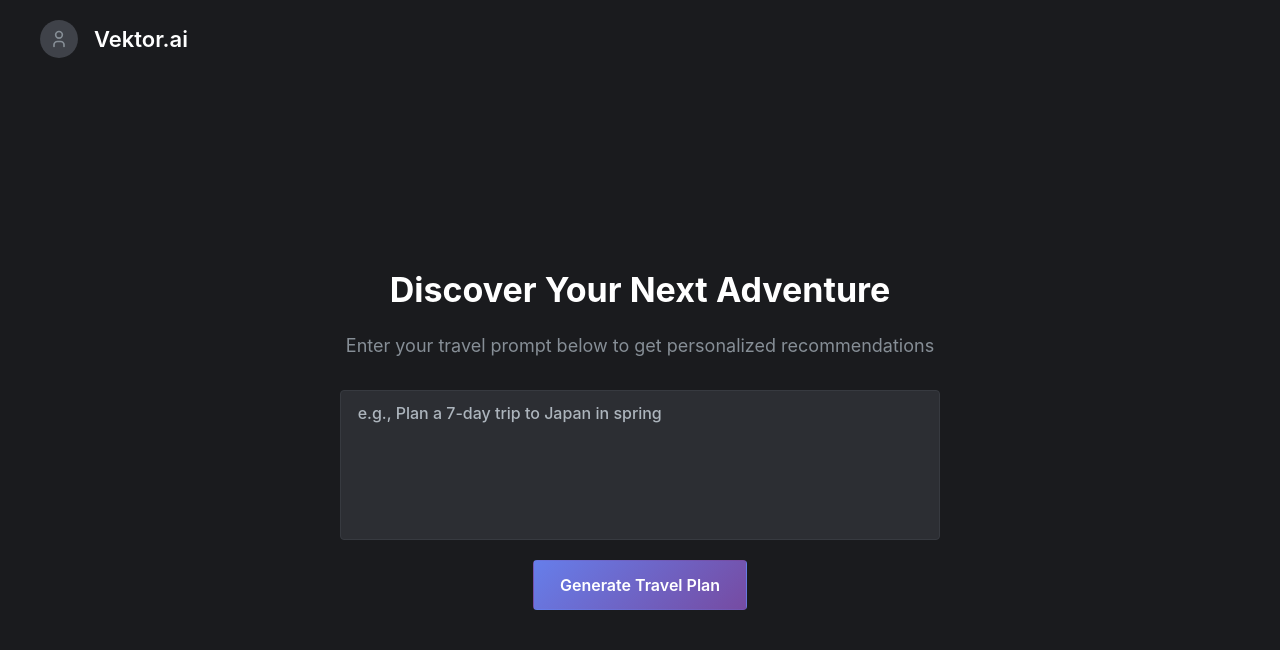
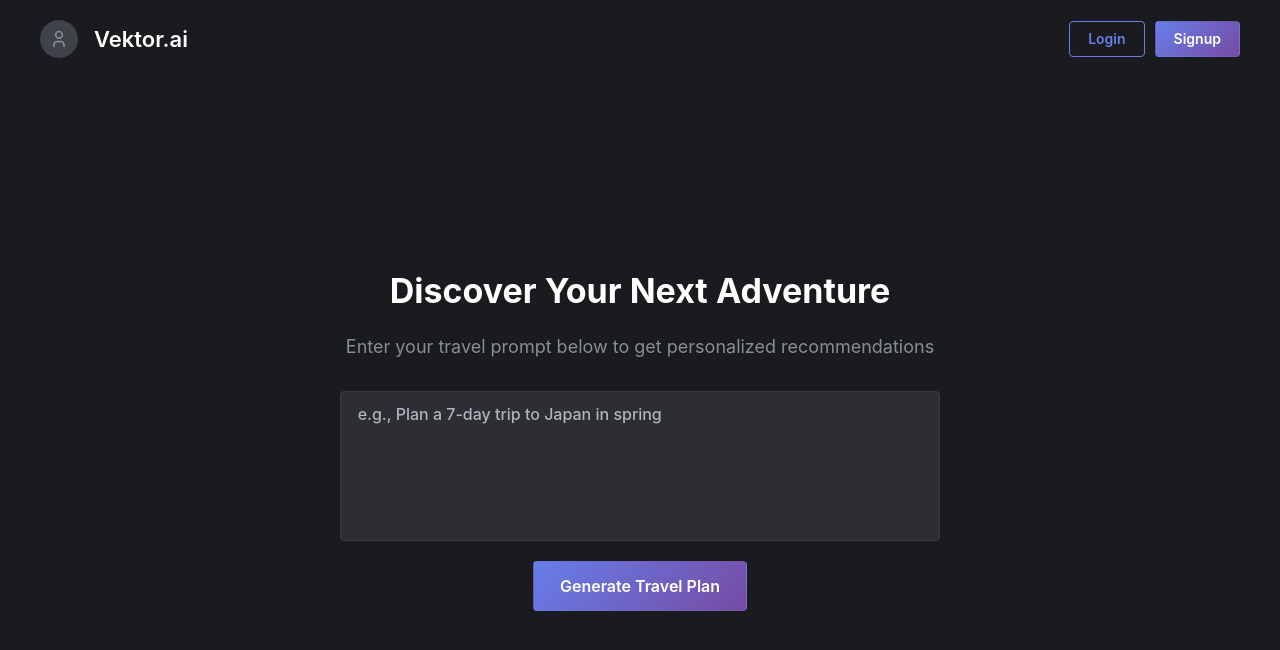
Before and after one commit to Abdullahramzan2/Kinetic.AI, a React (Create React App) app in the folder frontend/: page / in a window 1280 px wide. Shown: the top 650 px of the page. Built offline with nearby package versions, Linux system fonts and the light colour scheme; the HTML template or start-up script is replaced by a standard one.

Commit message:
Added auth on home page

```diff
--- a/frontend/src/Home.js
+++ b/frontend/src/Home.js
@@ -153,6 +153,7 @@ function Home() {
         flexDirection: "column",
         backgroundColor: "#1a1b1e",
         overflow: "hidden",
+        paddingTop: "80px", // Account for fixed header
       }}>
       <Header />
 
--- a/frontend/src/components/Header.js
+++ b/frontend/src/components/Header.js
@@ -1,12 +1,25 @@
-import { Avatar, Title, Group } from "@mantine/core";
+import { Avatar, Title, Group, Button } from "@mantine/core";
 import { IconUser } from "@tabler/icons-react";
+import { Link } from "react-router-dom";
 
 function Header() {
   return (
     <Group
-      position="apart"
+      justify="space-between" // Mantine v7+ (use "position"="apart" in v6)
       align="center"
-      style={{ padding: "20px", flexShrink: 0 }}>
+      style={{
+        padding: "20px",
+        flexShrink: 0,
+        position: "fixed",
+        top: 0,
+        left: 0,
+        right: 0,
+        zIndex: 1000,
+        backgroundColor: "#1a1b1e",
+        display: "flex",
+      }}
+    >
+      {/* Left side: logo + title */}
       <Group style={{ paddingLeft: "20px" }}>
         <Avatar radius="xl" style={{ backgroundColor: "#373a40" }}>
           <IconUser size={20} />
@@ -15,6 +28,40 @@ function Header() {
           Vektor.ai
         </Title>
       </Group>
+
+      {/* Right side: buttons */}
+      <Group
+        style={{
+          paddingRight: "20px",
+          gap: "10px",
+          marginLeft: "auto", // 👈 pushes the buttons fully to the right
+        }}
+      >
+        <Button
+          component={Link}
+          to="/login"
+          variant="outline"
+          style={{
+            color: "#667eea",
+            borderColor: "#667eea",
+            fontWeight: 600,
+          }}
+        >
+          Login
+        </Button>
+        <Button
+          component={Link}
+          to="/signup"
+          variant="filled"
+          style={{
+            background: "linear-gradient(135deg, #667eea 0%, #764ba2 100%)",
+            color: "#fff",
+            fontWeight: 600,
+          }}
+        >
+          Signup
+        </Button>
+      </Group>
     </Group>
   );
 }
```
